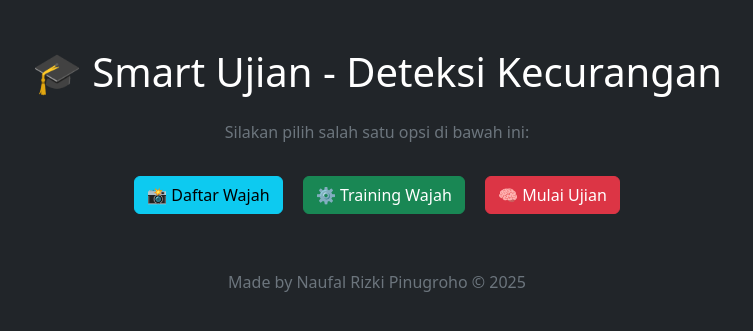
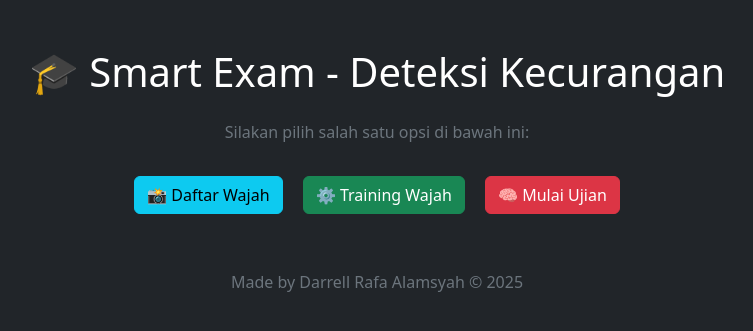
Before and after one commit to nopall-png/BismillahMenang, a Flask app: page / in a window 1280 px wide. Shown: the top 331 px of the page, without its empty margins (263-1016 px from the left). Run offline with Flask 3, Linux system fonts and the light colour scheme.

Commit message:
Update index.html

```diff
--- a/templates/index.html
+++ b/templates/index.html
@@ -7,7 +7,7 @@
 </head>
 <body class="bg-dark text-white text-center">
   <div class="container mt-5">
-    <h1 class="mb-4">🎓 Smart Ujian - Deteksi Kecurangan</h1>
+    <h1 class="mb-4">🎓 Smart Exam - Deteksi Kecurangan</h1>
     <p class="text-secondary">Silakan pilih salah satu opsi di bawah ini:</p>
 
     <div class="mt-4">
@@ -34,7 +34,7 @@
     </div>
 
     <footer class="mt-5 text-secondary">
-      <p>Made by Naufal Rizki Pinugroho © 2025</p>
+      <p>Made by Darrell Rafa Alamsyah © 2025</p>
     </footer>
   </div>
   <script src="https://cdn.jsdelivr.net/npm/bootstrap@5.3.2/dist/js/bootstrap.bundle.min.js"></script>
```
